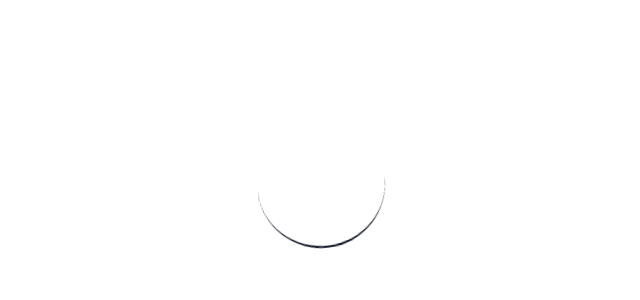
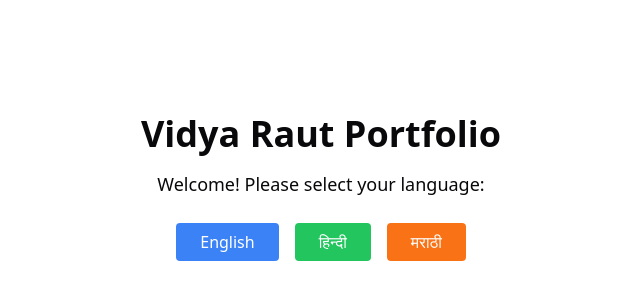
Before and after one commit to mangeshraut712/vidyaraut, a Next.js app: page / in a window 1280 px wide. Before the commit this address had no page. Shown: the part 216-516 px from the top of the page, without its empty margins (319-959 px from the left). Built offline with nearby package versions, Linux system fonts and the light colour scheme.

Commit message:
Add language selection page to root for Vercel testing

```diff
--- a/src/app/page.tsx
+++ b/src/app/page.tsx
@@ -1,18 +1,23 @@
-'use client'
-
-import { useEffect } from 'react'
-import { useRouter } from 'next/navigation'
+import Link from 'next/link'
 
 export default function RootPage() {
-  const router = useRouter()
-
-  useEffect(() => {
-    router.replace('/en')
-  }, [router])
-
   return (
     <div className="min-h-screen flex items-center justify-center">
-      <div className="animate-spin rounded-full h-32 w-32 border-b-2 border-gray-900"></div>
+      <div className="text-center">
+        <h1 className="text-4xl font-bold mb-4">Vidya Raut Portfolio</h1>
+        <p className="text-lg mb-8">Welcome! Please select your language:</p>
+        <div className="space-x-4">
+          <Link href="/en" className="bg-blue-500 text-white px-6 py-2 rounded">
+            English
+          </Link>
+          <Link href="/hi" className="bg-green-500 text-white px-6 py-2 rounded">
+            हिन्दी
+          </Link>
+          <Link href="/mr" className="bg-orange-500 text-white px-6 py-2 rounded">
+            मराठी
+          </Link>
+        </div>
+      </div>
     </div>
   )
 }
```
